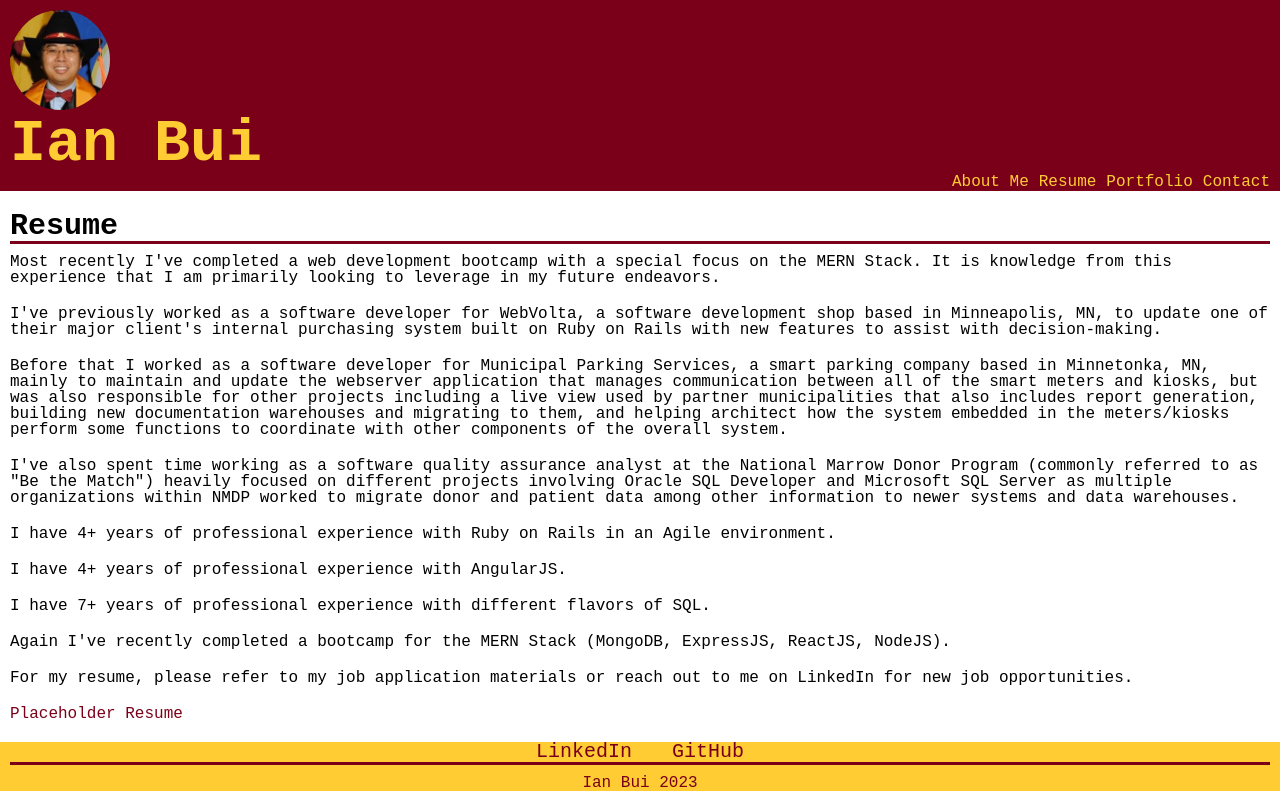
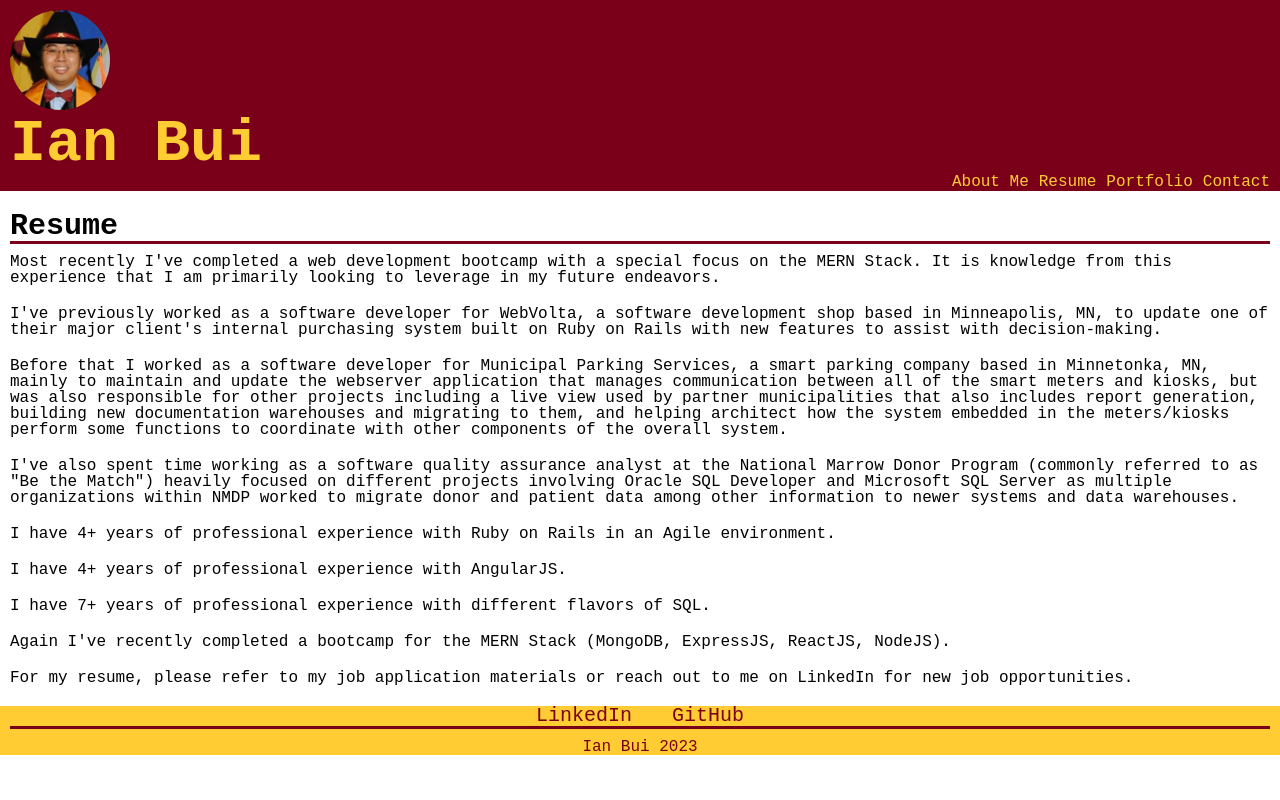
Before and after one commit to thinkbui/umn-edx-react-portfolio, a React (Create React App) app: page / in a window 1280 px wide. Both pictures are taken after a click on the link "Resume". Built offline with nearby package versions, Linux system fonts and the light colour scheme.

Commit message:
Removed resume link

```diff
--- a/src/components/Main/Resume.js
+++ b/src/components/Main/Resume.js
@@ -10,9 +10,9 @@ function Resume(props) {
         <div className="resume_content">
           {resume_content.map((paragraph) => <p key={paragraph.key} className="trail_space">{paragraph.content}</p>)}
         </div>
-        <div className="resume_link">
+        {/* <div className="resume_link">
           <a href={resume_link.link} target="_blank">{resume_link.text}</a>
-        </div>
+        </div> */}
       </div>
     </section>
   );
```
